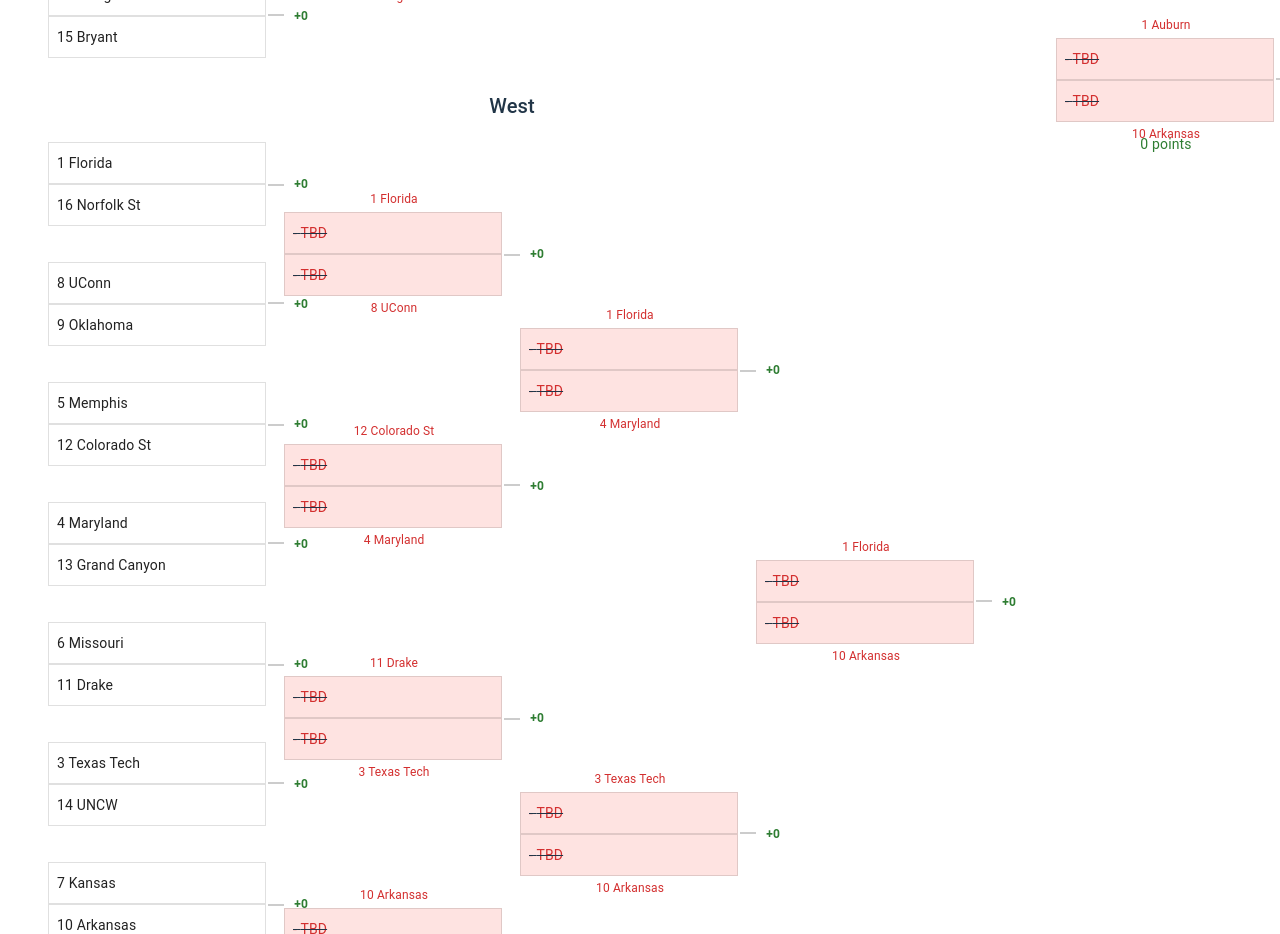
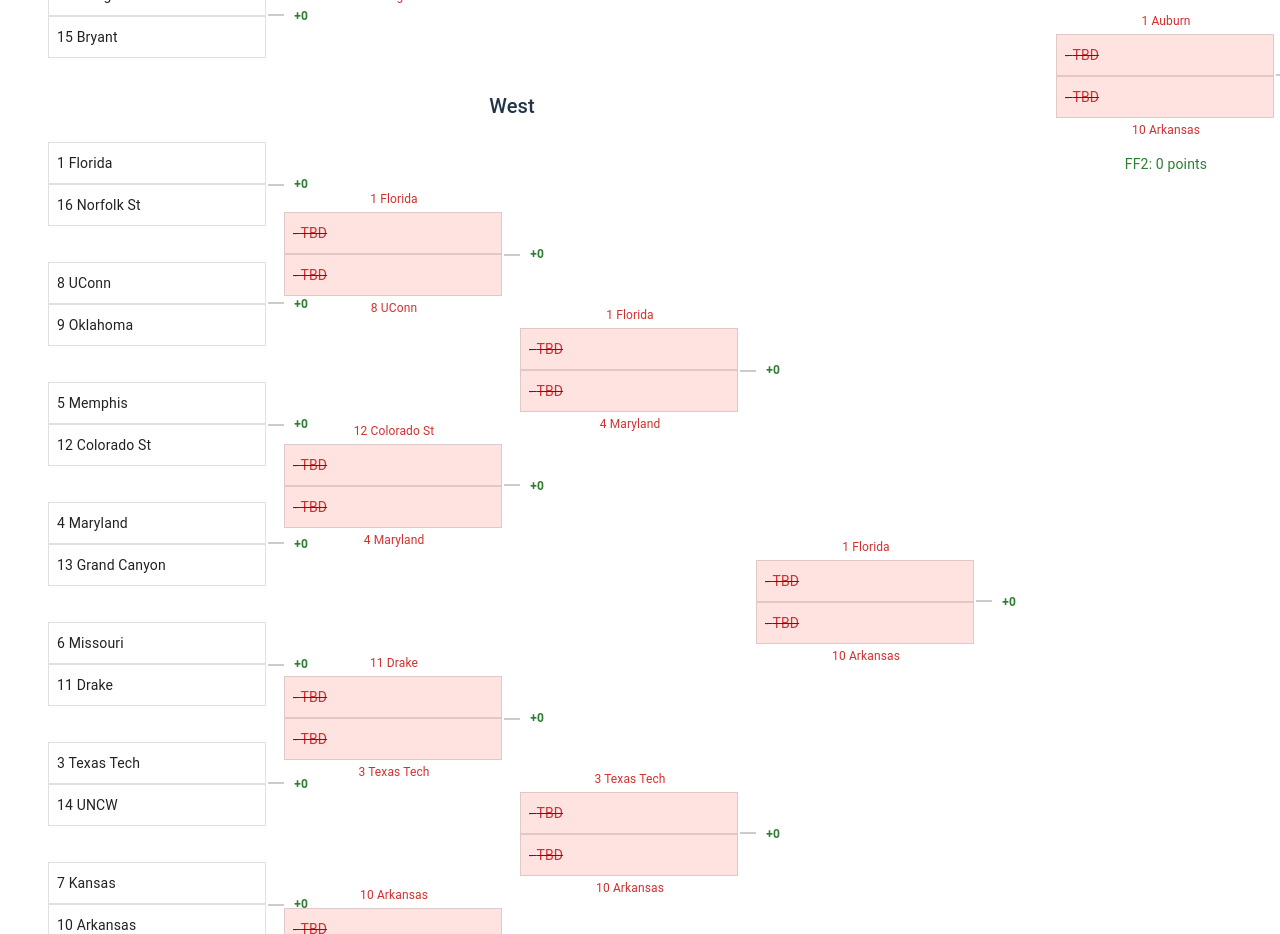
Before and after one commit to Pigankle/UpsetBracket, a React (Vite) app: page / in a window 1280 px wide. Shown: the part 1040-1974 px from the top of the page. Built offline with nearby package versions, Linux system fonts and the light colour scheme.

Commit message:
Fix display of points for FF1, FF2, and CH1

```diff
--- a/src/components/BracketDisplay.tsx
+++ b/src/components/BracketDisplay.tsx
@@ -581,18 +581,6 @@
               {renderMatchup(matchups[61], 61, false, 3)}{" "}
               {/* FF2: South vs West */}
             </Round>
-            <Typography variant="body2" sx={{ mt: 1, color: "success.main" }}>
-              {matchups[61]?.winner && matchups[61].winner === "top"
-                ? matchups[61].topTeam.name ===
-                  marchMadnessGames["FF2"]?.["Winning Team"]
-                  ? marchMadnessGames["FF2"]?.points || 0
-                  : 0
-                : matchups[61].bottomTeam.name ===
-                  marchMadnessGames["FF2"]?.["Winning Team"]
-                ? marchMadnessGames["FF2"]?.points || 0
-                : 0}{" "}
-              points
-            </Typography>
           </Box>
           <Box
             sx={{
@@ -603,18 +591,6 @@
           >
             <Round>{renderMatchup(matchups[62], 62, false, 4)}</Round>{" "}
             {/* Championship */}
-            <Typography variant="body2" sx={{ mt: 1, color: "success.main" }}>
-              {matchups[62]?.winner && matchups[62].winner === "top"
-                ? matchups[62].topTeam.name ===
-                  marchMadnessGames["CH1"]?.["Winning Team"]
-                  ? marchMadnessGames["CH1"]?.points || 0
-                  : 0
-                : matchups[62].bottomTeam.name ===
-                  marchMadnessGames["CH1"]?.["Winning Team"]
-                ? marchMadnessGames["CH1"]?.points || 0
-                : 0}{" "}
-              points
-            </Typography>
           </Box>
           <Box
             sx={{
@@ -627,24 +603,66 @@
               {renderMatchup(matchups[60], 60, false, 3)}{" "}
               {/* FF1: East vs Midwest */}
             </Round>
-            <Typography variant="body2" sx={{ mt: 1, color: "success.main" }}>
-              {matchups[60]?.winner && matchups[60].winner === "top"
-                ? matchups[60].topTeam.name ===
-                  marchMadnessGames["FF1"]?.["Winning Team"]
-                  ? marchMadnessGames["FF1"]?.points || 0
-                  : 0
-                : matchups[60].bottomTeam.name ===
-                  marchMadnessGames["FF1"]?.["Winning Team"]
-                ? marchMadnessGames["FF1"]?.points || 0
-                : 0}{" "}
-              points
-            </Typography>
           </Box>
+        </Box>
+        <Box
+          sx={{
+            mt: 4,
+            display: "flex",
+            justifyContent: "space-between",
+            gap: 4,
+          }}
+        >
+          <Typography
+            variant="body2"
+            sx={{ color: "success.main", textAlign: "center", flex: 1 }}
+          >
+            FF2: {(() => {
+              if (matchups[61]?.winner) {
+                const winner = matchups[61].winner === "top" ? matchups[61].topTeam : matchups[61].bottomTeam;
+                const gameResult = typedMarchMadnessGames["FF2"];
+                if (gameResult && gameResult["Winning Team"] === winner.name) {
+                  return gameResult.points || 0;
+                }
+              }
+              return 0;
+            })()} points
+          </Typography>
+          <Typography
+            variant="body2"
+            sx={{ color: "success.main", textAlign: "center", flex: 1 }}
+          >
+            CH1: {(() => {
+              if (matchups[62]?.winner) {
+                const winner = matchups[62].winner === "top" ? matchups[62].topTeam : matchups[62].bottomTeam;
+                const gameResult = typedMarchMadnessGames["CH1"];
+                if (gameResult && gameResult["Winning Team"] === winner.name) {
+                  return gameResult.points || 0;
+                }
+              }
+              return 0;
+            })()} points
+          </Typography>
+          <Typography
+            variant="body2"
+            sx={{ color: "success.main", textAlign: "center", flex: 1 }}
+          >
+            FF1: {(() => {
+              if (matchups[60]?.winner) {
+                const winner = matchups[60].winner === "top" ? matchups[60].topTeam : matchups[60].bottomTeam;
+                const gameResult = typedMarchMadnessGames["FF1"];
+                if (gameResult && gameResult["Winning Team"] === winner.name) {
+                  return gameResult.points || 0;
+                }
+              }
+              return 0;
+            })()} points
+          </Typography>
         </Box>
         <Typography
           variant="h6"
           sx={{
-            mt: 4,
+            mt: 2,
             textAlign: "center",
             color: "success.main",
             fontWeight: "bold",
```
